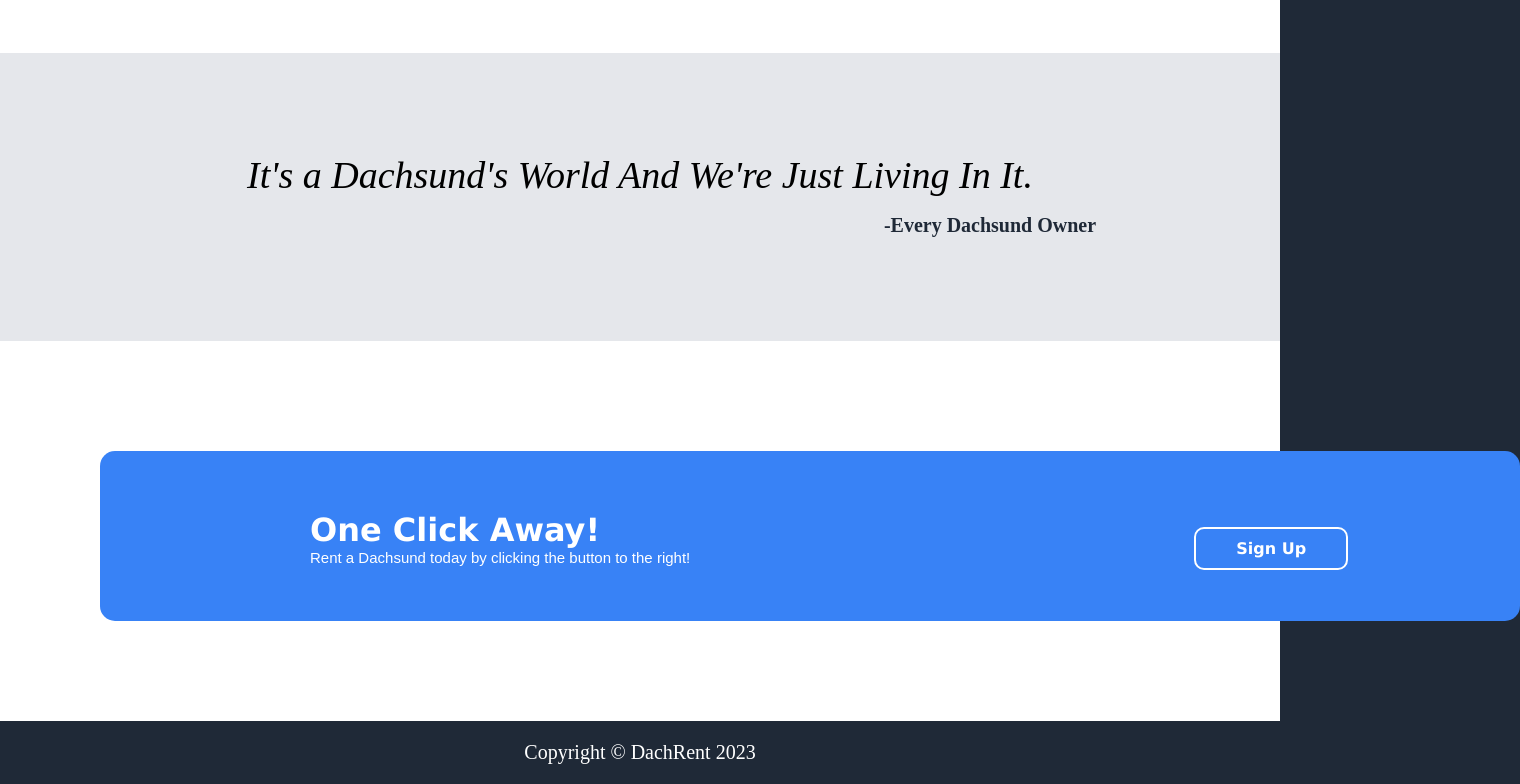
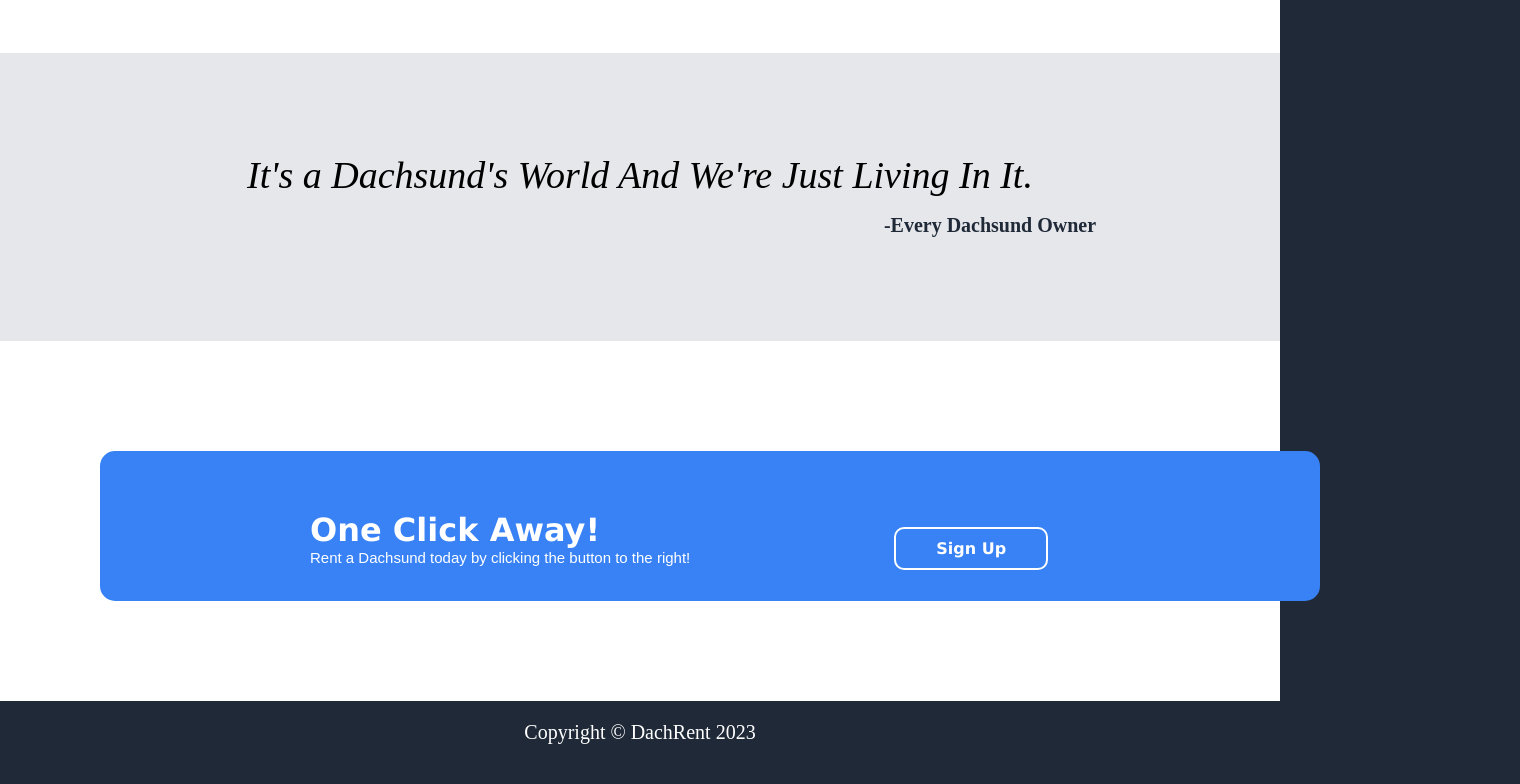
Before and after one commit to Coraj123/LandingPage, a plain HTML site: page index.html in a window 1280 px wide. Shown: the part 1096-1880 px from the top of the page, 1520 px wide, since content can reach past the window. Drawn offline with Linux system fonts and the light colour scheme.

Commit message:
Bug fix: Blue box width modified to fit page.

```diff
--- a/LandingPage_styles.css
+++ b/LandingPage_styles.css
@@ -147,11 +147,11 @@ body {
 
     margin-top: 10px;
     color: white;
-    height: 50px;
+    height: 30px;
     border-radius: 15px;
     margin-left: auto;
     margin-right: auto;
-    width: 1200px;
+    width: 1000px;
 
 }
 
@@ -183,7 +183,7 @@ body {
     border-color: white;
     padding: 10px;
     border-radius: 10px;
-    margin-left: 500px;
+    margin-left: 200px;
     height: 70x;
     width: 130px;
     text-align: center;
```
